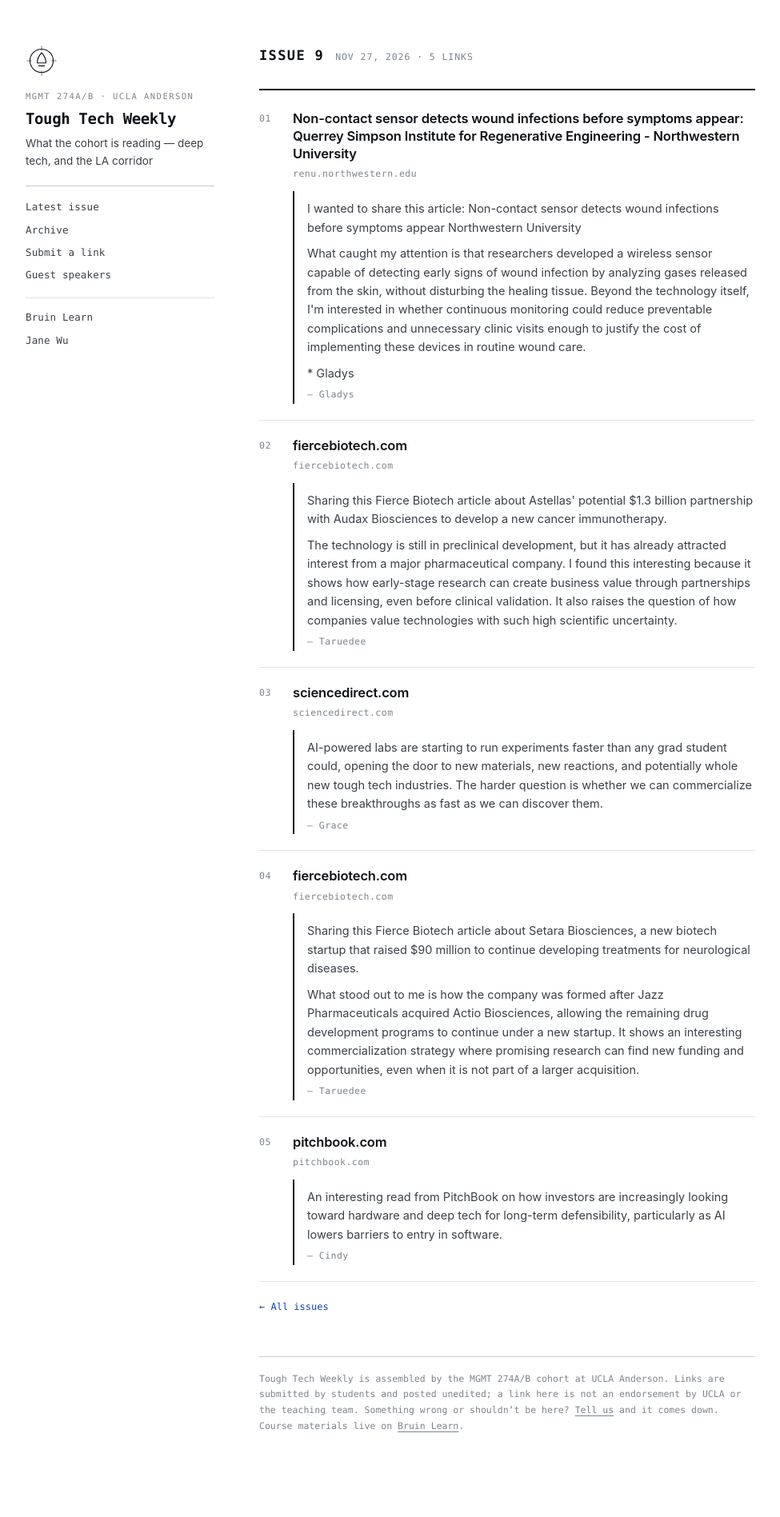
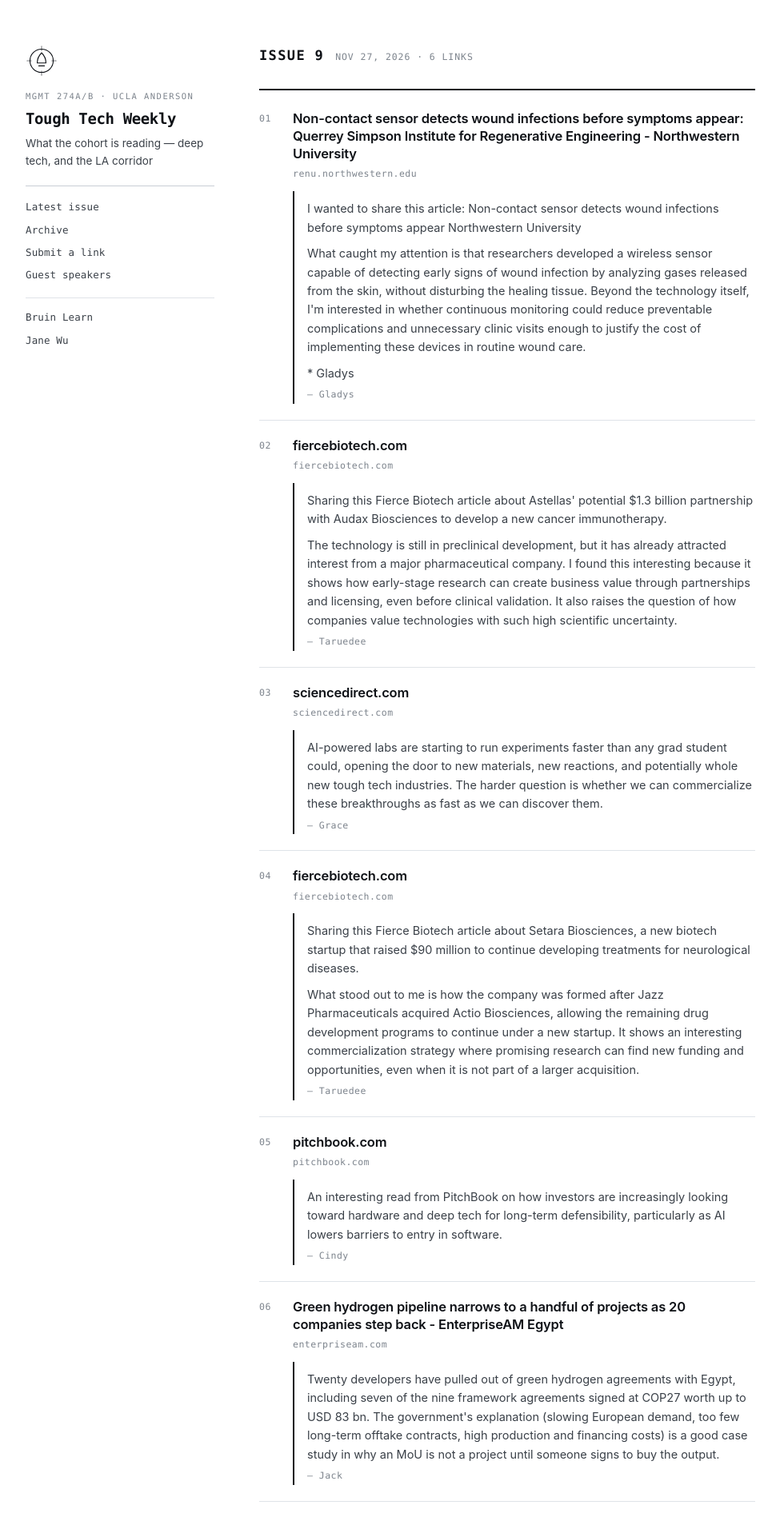
Before and after one commit to toughtechcapstone/toughtechcapstone.github.io, a plain HTML site: page issues/2026-w48.html in a window 1280 px wide. Shown: the top 1897 px of the page at 80% size, without its empty margins (148-1123 px from the left). Before the commit the page ends 1871 px from the top, so only its background shows below. Drawn offline with Linux system fonts and the light colour scheme.

Commit message:
Publish issue [skip ci]

```diff
--- a/data/titles.json
+++ b/data/titles.json
@@ -9,6 +9,7 @@
  "https://engine.xyz/news/toughtechsummitrecap": "Seven Trends That Defined the 2025 Tough Tech Summit | The Engine",
  "https://engine.xyz/news/what-is-tough-tech": "Tough Tech Explained: What Sets It Apart from Other Startups | The…",
  "https://engine.xyz/toughtechweek": "Tough Tech Week 2026 | The Engine",
+ "https://enterpriseam.com/egypt/2026/11/25/green-hydrogen-pipeline-narrows-to-a-handful-of-projects-as-20-companies-step-back": "Green hydrogen pipeline narrows to a handful of projects as 20 companies step back - EnterpriseAM Egypt",
  "https://esd.ny.gov/esd-media-center/press-releases/governor-hochul-announces-phoenix-tailings-establish-375-million": "Governor Hochul Announces Phoenix Tailings to Establish $375 Million Commercial Scale Rare Earth Separation Facility in Monroe County | Empire State Development",
  "https://eurometal.net/?p=44367": "Meta, Stegra sign multiyear green steel certificate deal - EUROMETAL",
  "https://interestingengineering.com/innovation/ibm-nighthawk-r3-quantum-processor": "IBM to merge two powerful quantum chips into a 1,040-qubit system",
--- a/issues/2026-w48.html
+++ b/issues/2026-w48.html
@@ -4,9 +4,9 @@
   <meta charset="utf-8">
   <meta name="viewport" content="width=device-width, initial-scale=1">
   <title>Issue 9 — Tough Tech Weekly</title>
-  <meta name="description" content="Tough Tech Weekly issue 9, Nov 27, 2026: 5 links from the MGMT 274A/B cohort.">
+  <meta name="description" content="Tough Tech Weekly issue 9, Nov 27, 2026: 6 links from the MGMT 274A/B cohort.">
   <meta property="og:title" content="Issue 9 — Tough Tech Weekly">
-  <meta property="og:description" content="Tough Tech Weekly issue 9, Nov 27, 2026: 5 links from the MGMT 274A/B cohort.">
+  <meta property="og:description" content="Tough Tech Weekly issue 9, Nov 27, 2026: 6 links from the MGMT 274A/B cohort.">
   <meta property="og:url" content="https://toughtechcapstone.github.io/issues/2026-w48.html">
   <meta property="og:type" content="website">
   <meta name="color-scheme" content="light">
@@ -38,7 +38,7 @@
   <main>
     <div class="issue-head">
       <h2>Issue 9</h2>
-      <p class="issue-date">Nov 27, 2026 &middot; 5 links</p>
+      <p class="issue-date">Nov 27, 2026 &middot; 6 links</p>
     </div>
     <div class="items">
     <div class="item">
@@ -66,6 +66,11 @@
       <p class="src">pitchbook.com</p>
       <div class="why"><p>An interesting read from PitchBook on how investors are increasingly looking toward hardware and deep tech for long-term defensibility, particularly as AI lowers barriers to entry in software.</p><cite>&mdash; Cindy</cite></div>
     </div>
+    <div class="item">
+      <h3><a href="https://enterpriseam.com/egypt/2026/11/25/green-hydrogen-pipeline-narrows-to-a-handful-of-projects-as-20-companies-step-back" rel="noopener nofollow">Green hydrogen pipeline narrows to a handful of projects as 20 companies step back - EnterpriseAM Egypt</a></h3>
+      <p class="src">enterpriseam.com</p>
+      <div class="why"><p>Twenty developers have pulled out of green hydrogen agreements with Egypt, including seven of the nine framework agreements signed at COP27 worth up to USD 83 bn. The government&#x27;s explanation (slowing European demand, too few long-term offtake contracts, high production and financing costs) is a good case study in why an MoU is not a project until someone signs to buy the output.</p><cite>&mdash; Jack</cite></div>
+    </div>
     </div>
     <p class="note" style="margin-top:22px"><a href="../index.html">&larr; All issues</a></p>
     <footer>
```
Also changed, not shown: index.html (+6 -1 lines).
